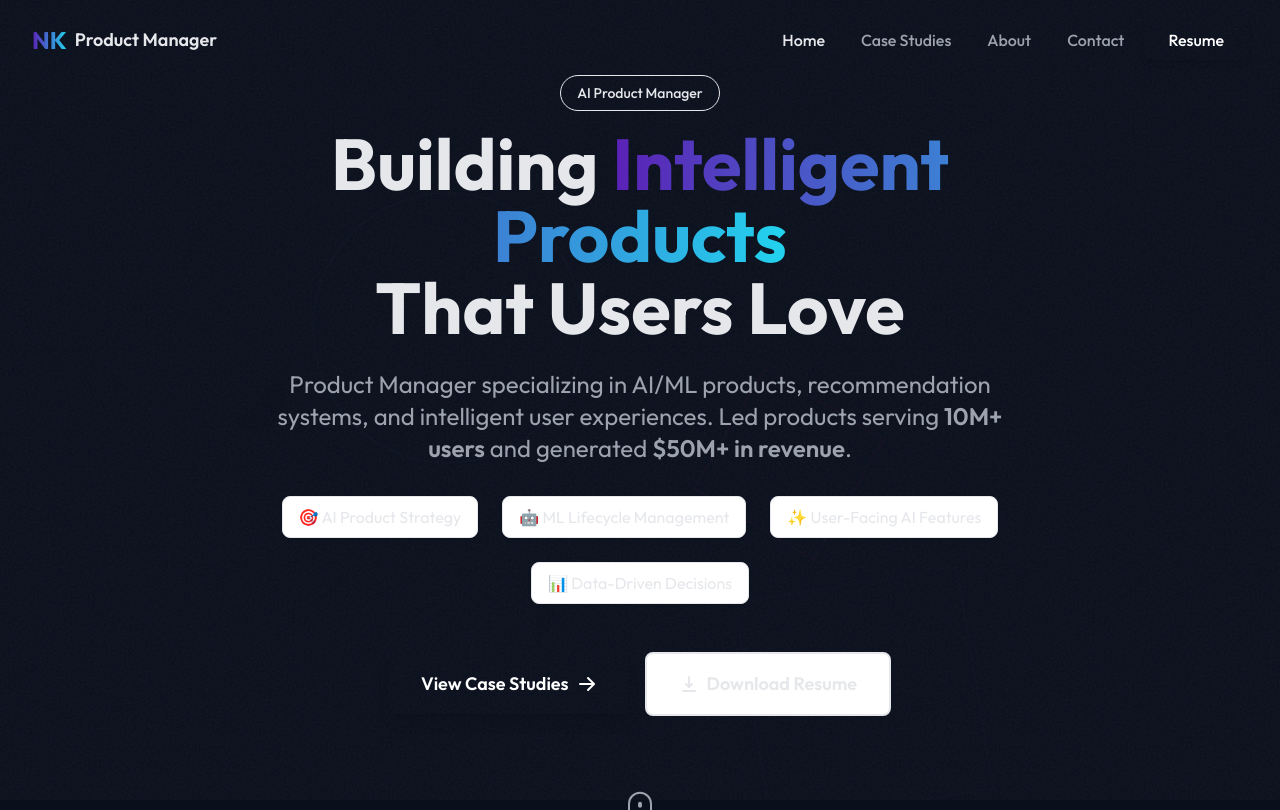
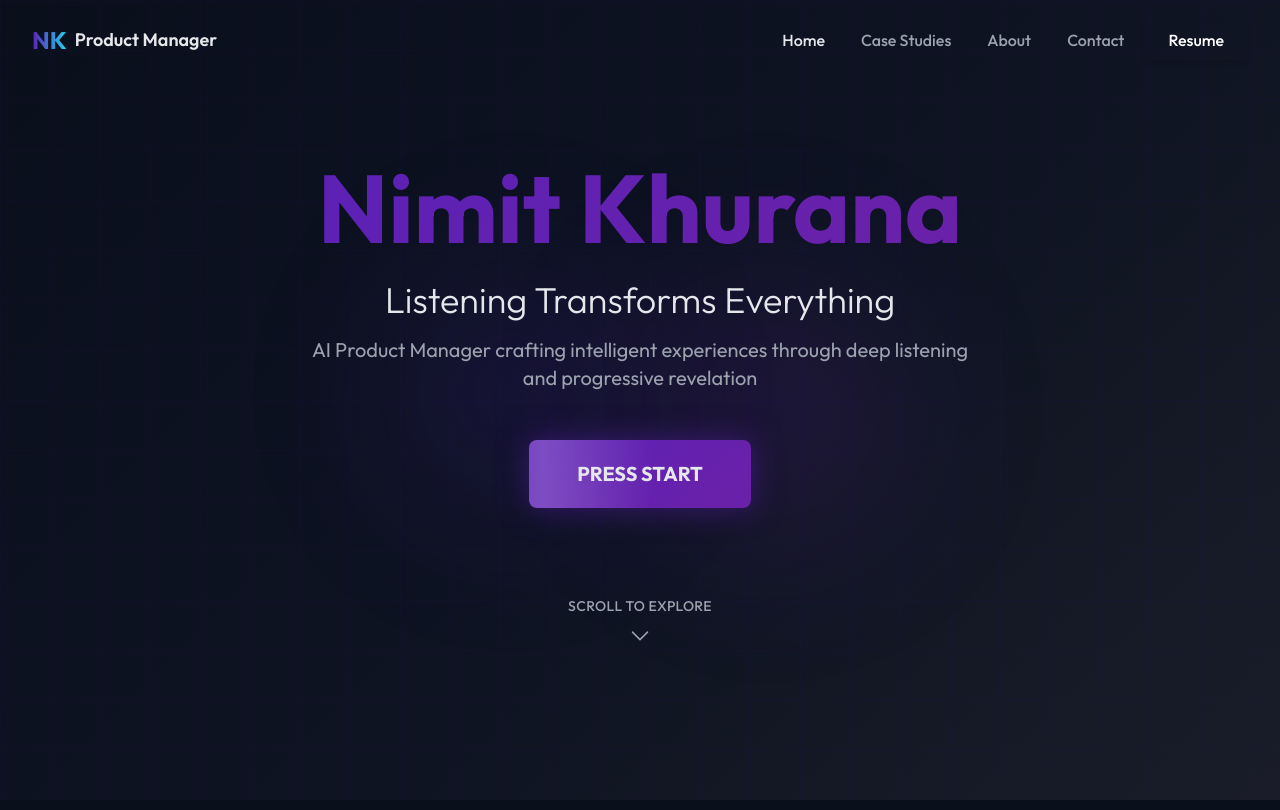
Before and after one commit to n-kh/portfolio-site, a Next.js app: page / in a window 1280 px wide. Shown: the top 810 px of the page. Built offline with nearby package versions, Linux system fonts and the light colour scheme.

Commit message:
feat: redesign Hero with prog-rock aesthetic and Press Start button

```diff
--- a/components/Hero.tsx
+++ b/components/Hero.tsx
@@ -1,124 +1,235 @@
 'use client';
 
 import { motion } from 'framer-motion';
-import Link from 'next/link';
-import { HiArrowRight, HiDownload } from 'react-icons/hi';
+import { useEffect, useRef, useState } from 'react';
+import { HiChevronDown } from 'react-icons/hi2';
+import { loadProgress, saveProgress } from '@/lib/progressiveState';
+import { DISCLOSURE_STATES } from '@/lib/constants';
+import { fadeInUp, staggerContainer } from '@/lib/animations';
 
 export default function Hero() {
+  const heroRef = useRef<HTMLElement>(null);
+  const [hasScrolled, setHasScrolled] = useState(false);
+
+  useEffect(() => {
+    // Track when hero leaves viewport to update disclosure state
+    const observer = new IntersectionObserver(
+      ([entry]) => {
+        if (!entry.isIntersecting && !hasScrolled) {
+          setHasScrolled(true);
+
+          // Update progressive disclosure state to SCROLLING
+          const progress = loadProgress();
+          if (progress.state === DISCLOSURE_STATES.LANDING) {
+            const updatedProgress = {
+              ...progress,
+              state: DISCLOSURE_STATES.SCROLLING,
+            };
+            saveProgress(updatedProgress);
+
+            // Update body class for visual changes
+            document.body.classList.remove('disclosure-state-0');
+            document.body.classList.add('disclosure-state-1');
+          }
+        }
+      },
+      {
+        threshold: 0,
+        rootMargin: '0px',
+      }
+    );
+
+    if (heroRef.current) {
+      observer.observe(heroRef.current);
+    }
+
+    return () => {
+      if (heroRef.current) {
+        observer.unobserve(heroRef.current);
+      }
+    };
+  }, [hasScrolled]);
+
+  const handlePressStart = () => {
+    // Scroll to the next section after hero
+    const heroElement = heroRef.current;
+    if (heroElement) {
+      const nextSection = heroElement.nextElementSibling;
+      if (nextSection) {
+        nextSection.scrollIntoView({ behavior: 'smooth' });
+      }
+    }
+  };
+
   return (
-    <section className="min-h-screen flex items-center justify-center bg-gradient-to-br from-background via-background-light to-primary/5 pt-20">
-      <div className="container-custom">
-        <div className="max-w-4xl mx-auto text-center">
-          {/* Animated badge */}
-          <motion.div
-            initial={{ opacity: 0, y: 20 }}
-            animate={{ opacity: 1, y: 0 }}
-            transition={{ duration: 0.5 }}
-            className="inline-block mb-6"
+    <section
+      ref={heroRef}
+      className="relative min-h-screen flex items-center justify-center overflow-hidden"
+      style={{
+        background: 'linear-gradient(135deg, var(--midnight-base) 0%, var(--deep-space) 50%, var(--charcoal) 100%)',
+      }}
+    >
+      {/* Animated background glow */}
+      <div className="absolute inset-0 overflow-hidden pointer-events-none">
+        <motion.div
+          className="absolute top-1/4 left-1/4 w-96 h-96 rounded-full opacity-20 blur-3xl"
+          style={{
+            background: 'radial-gradient(circle, var(--electric-indigo) 0%, transparent 70%)',
+          }}
+          animate={{
+            scale: [1, 1.2, 1],
+            opacity: [0.2, 0.3, 0.2],
+          }}
+          transition={{
+            duration: 8,
+            repeat: Infinity,
+            ease: 'easeInOut',
+          }}
+        />
+        <motion.div
+          className="absolute bottom-1/4 right-1/4 w-96 h-96 rounded-full opacity-20 blur-3xl"
+          style={{
+            background: 'radial-gradient(circle, var(--deep-purple) 0%, transparent 70%)',
+          }}
+          animate={{
+            scale: [1.2, 1, 1.2],
+            opacity: [0.3, 0.2, 0.3],
+          }}
+          transition={{
+            duration: 8,
+            repeat: Infinity,
+            ease: 'easeInOut',
+            delay: 1,
+          }}
+        />
+      </div>
+
+      <div className="container-custom relative z-10">
+        <motion.div
+          variants={staggerContainer}
+          initial="initial"
+          animate="animate"
+          className="max-w-5xl mx-auto text-center"
+        >
+          {/* Name with gradient */}
+          <motion.h1
+            variants={fadeInUp}
+            className="text-6xl md:text-7xl lg:text-8xl font-bold mb-6"
+            style={{
+              background: 'linear-gradient(135deg, var(--electric-indigo) 0%, var(--deep-purple) 100%)',
+              WebkitBackgroundClip: 'text',
+              WebkitTextFillColor: 'transparent',
+              backgroundClip: 'text',
+            }}
           >
-            <span className="px-4 py-2 bg-primary/10 text-primary rounded-full text-sm font-medium border border-primary/20">
-              AI Product Manager
-            </span>
+            Nimit Khurana
+          </motion.h1>
+
+          {/* Tagline */}
+          <motion.p
+            variants={fadeInUp}
+            className="text-2xl md:text-3xl lg:text-4xl font-light mb-4"
+            style={{ color: 'var(--text-primary)' }}
+          >
+            Listening Transforms Everything
+          </motion.p>
+
+          {/* Subtitle */}
+          <motion.p
+            variants={fadeInUp}
+            className="text-lg md:text-xl mb-12 max-w-2xl mx-auto"
+            style={{ color: 'var(--text-secondary)' }}
+          >
+            AI Product Manager crafting intelligent experiences through deep listening
+            and progressive revelation
+          </motion.p>
+
+          {/* Press Start Button */}
+          <motion.div variants={fadeInUp}>
+            <motion.button
+              onClick={handlePressStart}
+              className="group relative px-12 py-5 text-xl font-bold rounded-lg overflow-hidden"
+              style={{
+                background: 'linear-gradient(135deg, var(--electric-indigo) 0%, var(--deep-purple) 100%)',
+                color: 'var(--text-primary)',
+                boxShadow: '0 0 30px rgba(91, 33, 182, 0.5)',
+              }}
+              whileHover={{
+                scale: 1.05,
+                boxShadow: '0 0 40px rgba(91, 33, 182, 0.8)',
+              }}
+              whileTap={{ scale: 0.98 }}
+              transition={{ duration: 0.2 }}
+            >
+              {/* Button glow effect */}
+              <motion.div
+                className="absolute inset-0 opacity-0 group-hover:opacity-100"
+                style={{
+                  background: 'linear-gradient(135deg, var(--neon-cyan) 0%, var(--electric-indigo) 100%)',
+                }}
+                initial={{ opacity: 0 }}
+                whileHover={{ opacity: 0.3 }}
+                transition={{ duration: 0.3 }}
+              />
+
+              {/* Animated shine effect */}
+              <motion.div
+                className="absolute inset-0 opacity-0"
+                style={{
+                  background: 'linear-gradient(90deg, transparent, rgba(255,255,255,0.3), transparent)',
+                }}
+                animate={{
+                  x: ['-100%', '200%'],
+                  opacity: [0, 1, 0],
+                }}
+                transition={{
+                  duration: 3,
+                  repeat: Infinity,
+                  ease: 'easeInOut',
+                }}
+              />
+
+              <span className="relative z-10 flex items-center gap-2 justify-center">
+                PRESS START
+              </span>
+            </motion.button>
           </motion.div>
 
-          {/* Main heading with gradient */}
-          <motion.h1
-            initial={{ opacity: 0, y: 20 }}
-            animate={{ opacity: 1, y: 0 }}
-            transition={{ duration: 0.5, delay: 0.1 }}
-            className="text-5xl md:text-6xl lg:text-7xl font-bold text-text mb-6 leading-tight"
-          >
-            Building{' '}
-            <span className="gradient-text">Intelligent Products</span>
-            <br />
-            That Users Love
-          </motion.h1>
-
-          {/* Subheading */}
-          <motion.p
-            initial={{ opacity: 0, y: 20 }}
-            animate={{ opacity: 1, y: 0 }}
-            transition={{ duration: 0.5, delay: 0.2 }}
-            className="text-xl md:text-2xl text-text-secondary mb-8 max-w-3xl mx-auto"
-          >
-            Product Manager specializing in AI/ML products, recommendation systems,
-            and intelligent user experiences. Led products serving{' '}
-            <span className="text-primary font-semibold">10M+ users</span> and
-            generated{' '}
-            <span className="text-accent font-semibold">$50M+ in revenue</span>.
-          </motion.p>
-
-          {/* Key highlights */}
+          {/* Scroll Indicator */}
           <motion.div
-            initial={{ opacity: 0, y: 20 }}
-            animate={{ opacity: 1, y: 0 }}
-            transition={{ duration: 0.5, delay: 0.3 }}
-            className="flex flex-wrap justify-center gap-6 mb-12 text-sm md:text-base"
-          >
-            {[
-              '🎯 AI Product Strategy',
-              '🤖 ML Lifecycle Management',
-              '✨ User-Facing AI Features',
-              '📊 Data-Driven Decisions',
-            ].map((item, index) => (
-              <div
-                key={index}
-                className="px-4 py-2 bg-white rounded-lg shadow-sm border border-background-gray"
-              >
-                {item}
-              </div>
-            ))}
-          </motion.div>
-
-          {/* CTA Buttons */}
-          <motion.div
-            initial={{ opacity: 0, y: 20 }}
-            animate={{ opacity: 1, y: 0 }}
-            transition={{ duration: 0.5, delay: 0.4 }}
-            className="flex flex-col sm:flex-row items-center justify-center gap-4"
-          >
-            <Link href="/case-studies">
-              <motion.button
-                whileHover={{ scale: 1.05 }}
-                whileTap={{ scale: 0.95 }}
-                className="px-8 py-4 bg-primary text-white rounded-lg font-semibold text-lg hover:bg-primary-dark transition-colors shadow-lg hover:shadow-xl flex items-center gap-2 group"
-              >
-                View Case Studies
-                <HiArrowRight className="w-5 h-5 group-hover:translate-x-1 transition-transform" />
-              </motion.button>
-            </Link>
-
-            <motion.a
-              href="/resume.pdf"
-              download
-              whileHover={{ scale: 1.05 }}
-              whileTap={{ scale: 0.95 }}
-              className="px-8 py-4 bg-white text-primary rounded-lg font-semibold text-lg border-2 border-primary hover:bg-primary/5 transition-colors flex items-center gap-2"
-            >
-              <HiDownload className="w-5 h-5" />
-              Download Resume
-            </motion.a>
-          </motion.div>
-
-          {/* Scroll indicator */}
-          <motion.div
-            initial={{ opacity: 0 }}
-            animate={{ opacity: 1 }}
-            transition={{ duration: 0.5, delay: 0.8 }}
-            className="mt-16"
+            variants={fadeInUp}
+            className="mt-20"
           >
             <motion.div
-              animate={{ y: [0, 10, 0] }}
-              transition={{ duration: 2, repeat: Infinity, ease: 'easeInOut' }}
-              className="inline-block"
+              className="flex flex-col items-center gap-2"
+              style={{ color: 'var(--text-secondary)' }}
+              animate={{
+                y: [0, 8, 0],
+              }}
+              transition={{
+                duration: 2,
+                repeat: Infinity,
+                ease: 'easeInOut',
+              }}
             >
-              <div className="w-6 h-10 border-2 border-text-secondary rounded-full flex items-start justify-center p-2">
-                <div className="w-1.5 h-1.5 bg-text-secondary rounded-full" />
-              </div>
+              <span className="text-sm font-medium tracking-wide uppercase">Scroll to explore</span>
+              <HiChevronDown className="w-6 h-6" />
             </motion.div>
           </motion.div>
-        </div>
+        </motion.div>
       </div>
+
+      {/* Subtle grid pattern overlay */}
+      <div
+        className="absolute inset-0 opacity-5 pointer-events-none"
+        style={{
+          backgroundImage: `
+            linear-gradient(var(--electric-indigo) 1px, transparent 1px),
+            linear-gradient(90deg, var(--electric-indigo) 1px, transparent 1px)
+          `,
+          backgroundSize: '50px 50px',
+        }}
+      />
     </section>
   );
 }
```
